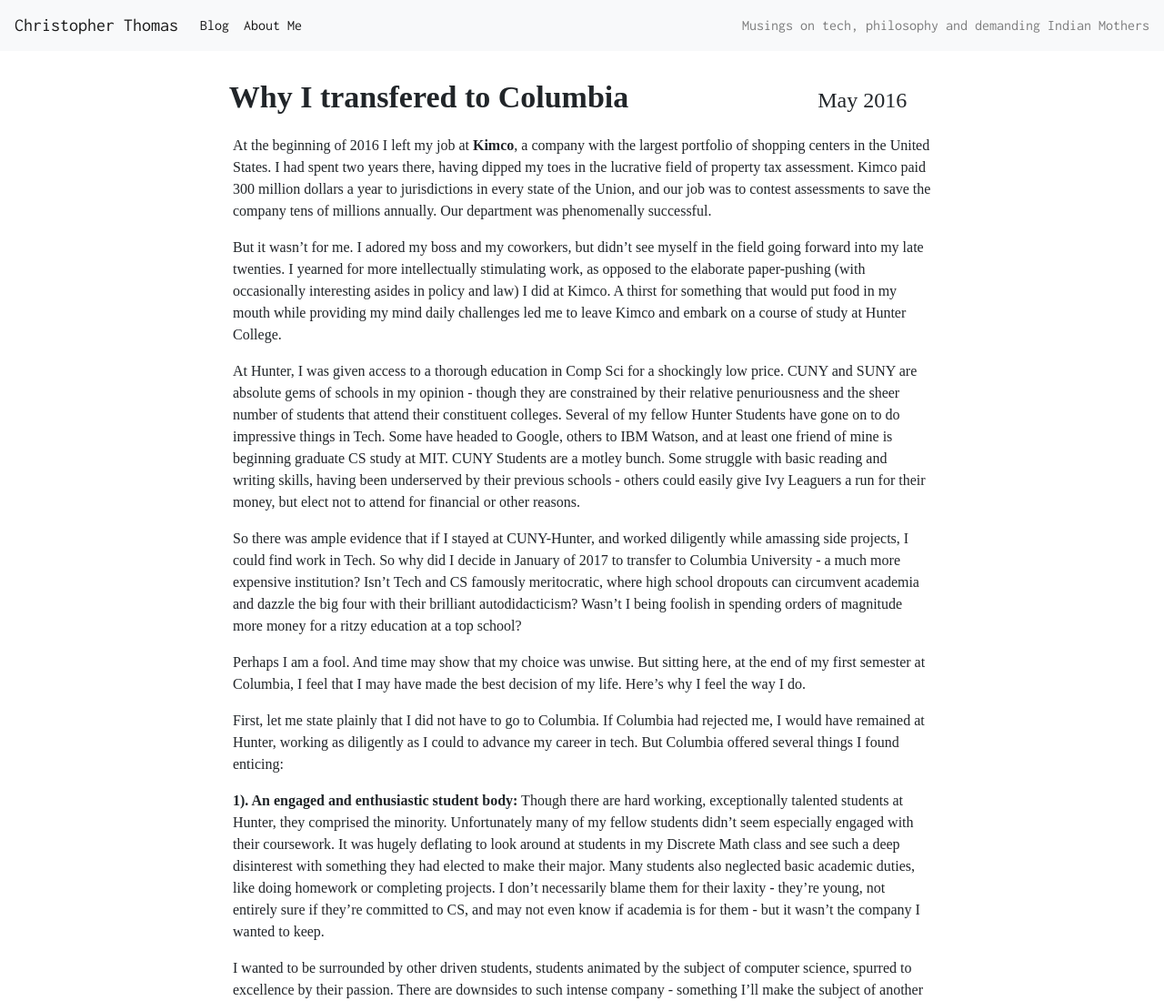
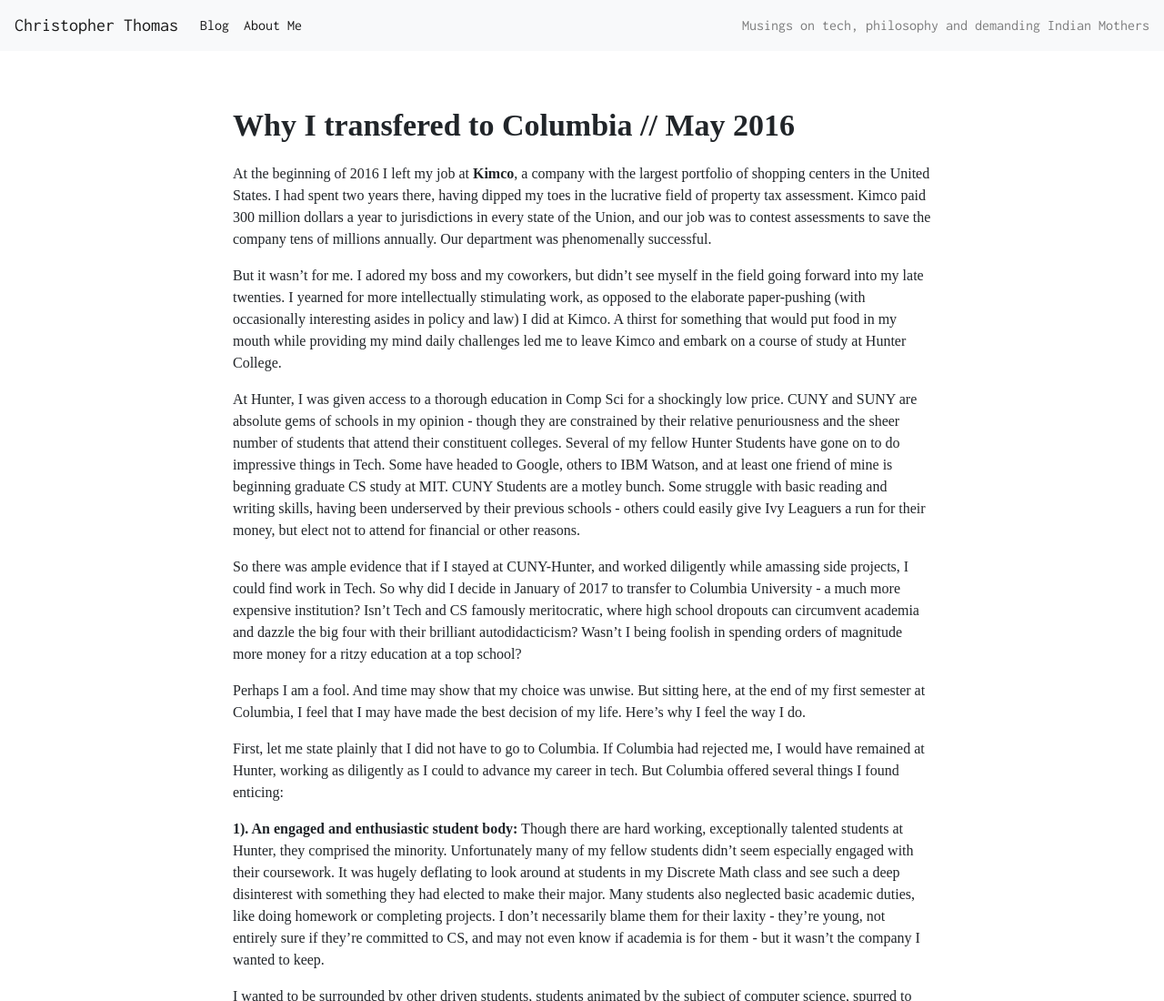
Before and after one commit to Lord-Left/Lord-Left.github.io, a plain HTML site: page index.html in a window 1280 px wide. Shown: the top 1100 px of the page at 91% size. Drawn offline with nearby package versions, Linux system fonts and the light colour scheme; a web font is replaced by a local one.

Commit message:
Stripped bootstrap grid from title row.

```diff
--- a/index.html
+++ b/index.html
@@ -22,7 +22,7 @@ to yell at me for any reason. -->
 <body>
 
         <nav class="navbar navbar-expand-lg navbar-light bg-light inconsolataFont">
-                <a class="navbar-brand" href="#">Christopher Thomas</a>
+                <a class="navbar-brand" href="index.html">Christopher Thomas</a>
                 <button class="navbar-toggler" type="button" data-toggle="collapse" data-target="#navbarText" aria-controls="navbarText" aria-expanded="false" aria-label="Toggle navigation">
                   <span class="navbar-toggler-icon"></span>
                 </button>
@@ -44,14 +44,8 @@ to yell at me for any reason. -->
         <div class="container lusFont">
 
             <!-- title of post -->
-            <div class="row mx-auto titleWidth">
-                <div class="col-8 zeroLeftPad">
-                    <p class="titleProperties">Why I transfered to Columbia</p>
-                </div>
-                <div class="col-4">
-                    <p class="dateTitle lightPad">May 2016</p>
-                </div>
-
+            <div class="row mx-auto blogWidth titleProperties">
+                    <p>Why I transfered to Columbia // May 2016</p>
             </div>
 
             <!-- actual post -->
```
Also changed, not shown: about.html (+2 -2 lines).
